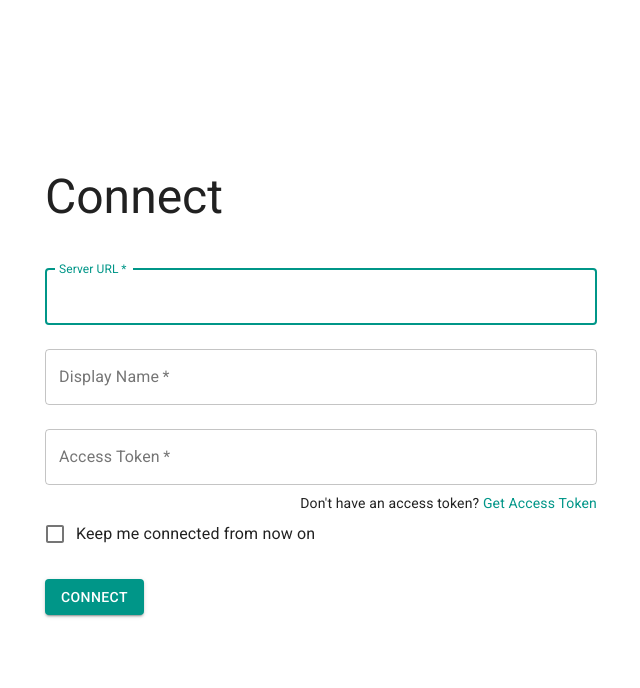
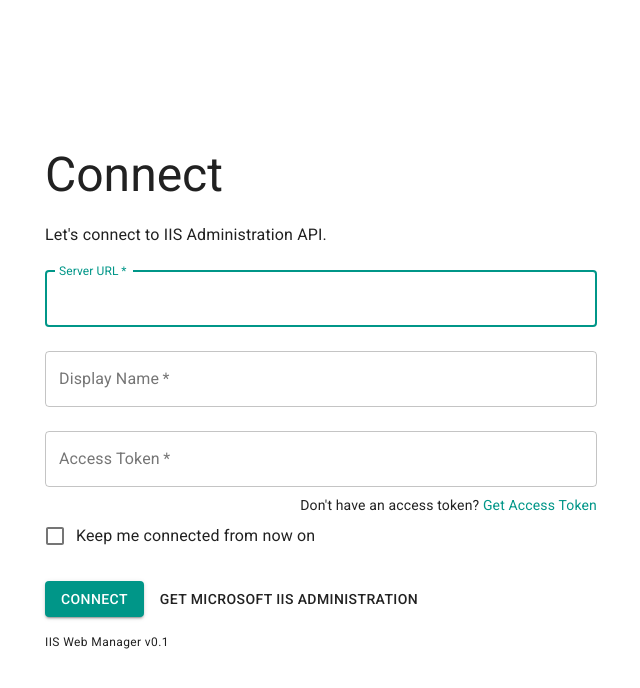
Before and after one commit to pauldevson/iis-reactmanager, a React (Create React App) app: page /connect in a window 1280 px wide. Shown: the top 688 px of the page, without its empty margins (319-959 px from the left). Built offline with nearby package versions, Linux system fonts and the light colour scheme.

Commit message:
Download button for Connect page

```diff
--- a/src/components/Connect/index.js
+++ b/src/components/Connect/index.js
@@ -1,17 +1,12 @@
 import React from 'react';
-import { Link as RouterLink } from 'react-router-dom';
 import Button from '@material-ui/core/Button';
-import Fab from '@material-ui/core/Fab';
 import Link from '@material-ui/core/Link';
-import Box from '@material-ui/core/Box';
-import CloudDownloadIcon from '@material-ui/icons/CloudDownload';
 import Typography from '@material-ui/core/Typography';
 import { makeStyles } from '@material-ui/core/styles';
 import Container from '@material-ui/core/Container';
 import TextField from '@material-ui/core/TextField';
 import FormControlLabel from '@material-ui/core/FormControlLabel';
 import Checkbox from '@material-ui/core/Checkbox';
-import Grid from '@material-ui/core/Grid';
 
 const useStyles = makeStyles(theme => ({
   '@global': {
@@ -20,9 +15,7 @@
     }
   },
   paper: {
-    // display: 'flex',
-    // flexDirection: 'column',
-    // alignItems: 'center'
+    backgroundColor: '#ffffff'
   },
   avatar: {
     margin: theme.spacing(1),
@@ -37,39 +30,27 @@
   submit: {
     margin: theme.spacing(3, 0, 2)
   },
+  getIISAdmin: {
+    margin: theme.spacing(3, 1, 2)
+  },
   main: {
     marginTop: 'auto',
     marginBottom: 'auto'
   }
 }));
 
-const ConnectLink = React.forwardRef((props, ref) => (
-  <RouterLink innerRef={ref} to="/connect" {...props} />
-));
-
 export default function Home() {
   const classes = useStyles();
   return (
     <Container component="main" maxWidth="sm" className={classes.main}>
       <div className={classes.paper}>
-        {/* <CloudDownloadIcon fontSize="large" className={classes.avatar} /> */}
         <Typography component="h1" variant="h3">
           Connect
         </Typography>
         <br />
-        {/*<Typography component="p" variant="body1">
-          Start managing your Microsoft IIS Server right here.
+        <Typography component="p" variant="body1">
+          Let's connect to IIS Administration API.
         </Typography>
-        <Typography component="p" variant="body1">
-          <Link
-            href="https://blogs.iis.net/adminapi"
-            variant="body2"
-            target="_blank"
-            rel="noopener"
-          >
-            {'Learn More'}
-          </Link>
-        </Typography> */}
         <form className={classes.form} noValidate>
           <TextField
             variant="outlined"
@@ -117,22 +98,18 @@
           >
             Connect
           </Button>
-          {/* <Grid container>
-            <Grid item xs>
-              <Link href="#" variant="body2">
-                Forgot password?
-              </Link>
-            </Grid>
-            <Grid item>
-              <Link href="#" variant="body2">
-                {"Don't have an account? Sign Up"}
-              </Link>
-            </Grid>
-          </Grid> */}
+          <Button
+            className={classes.getIISAdmin}
+            href="https://go.microsoft.com/fwlink/?LinkId=829373"
+            target="_blank"
+            rel="noopener"
+          >
+            Get Microsoft IIS Administration
+          </Button>
+          <Typography component="p" variant="caption">
+            IIS Web Manager v0.1
+          </Typography>
         </form>
-        {/* <Box mt={5}>
-          <Button component={ConnectLink}>Skip this</Button>
-        </Box> */}
       </div>
     </Container>
   );
```
